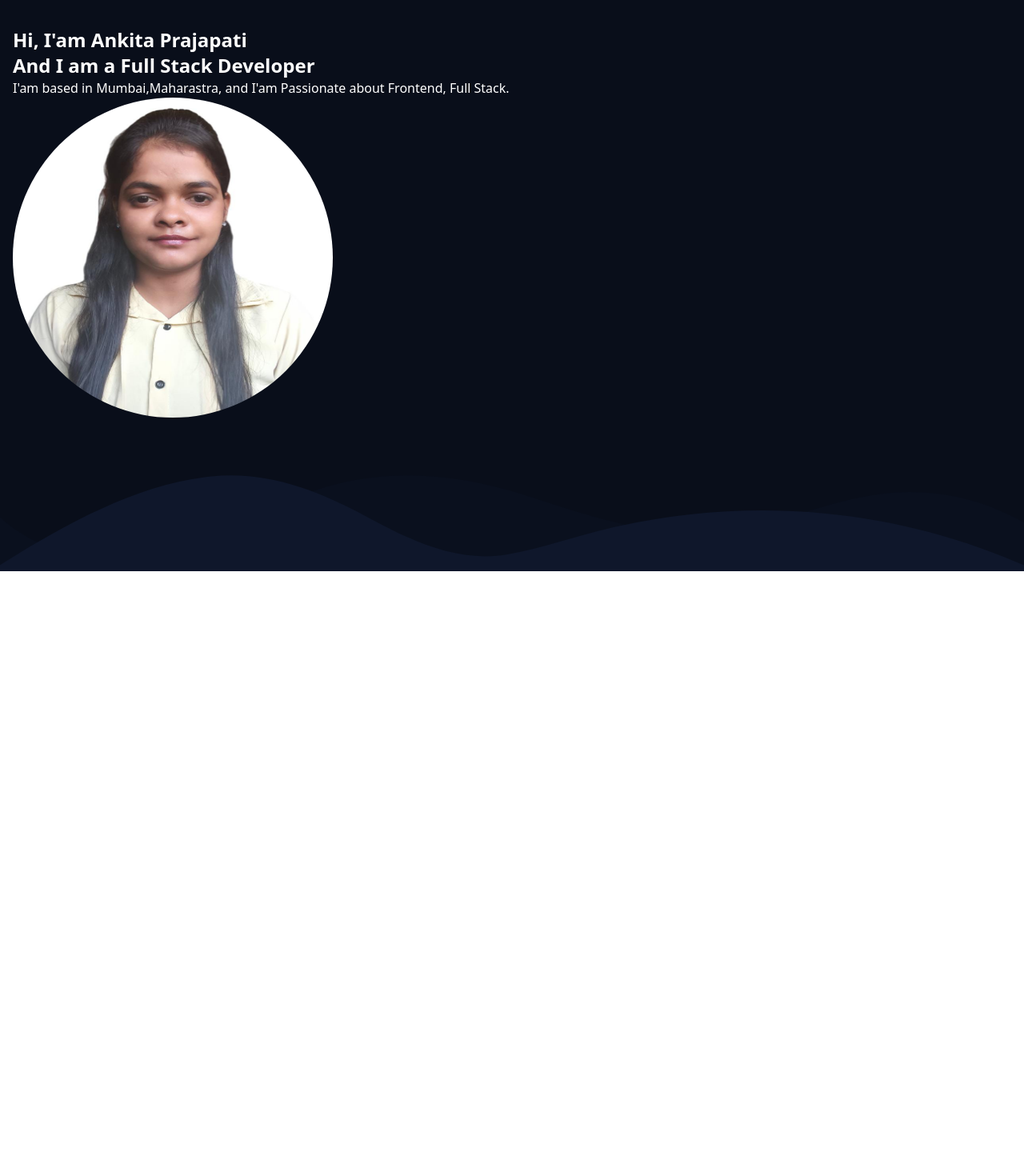
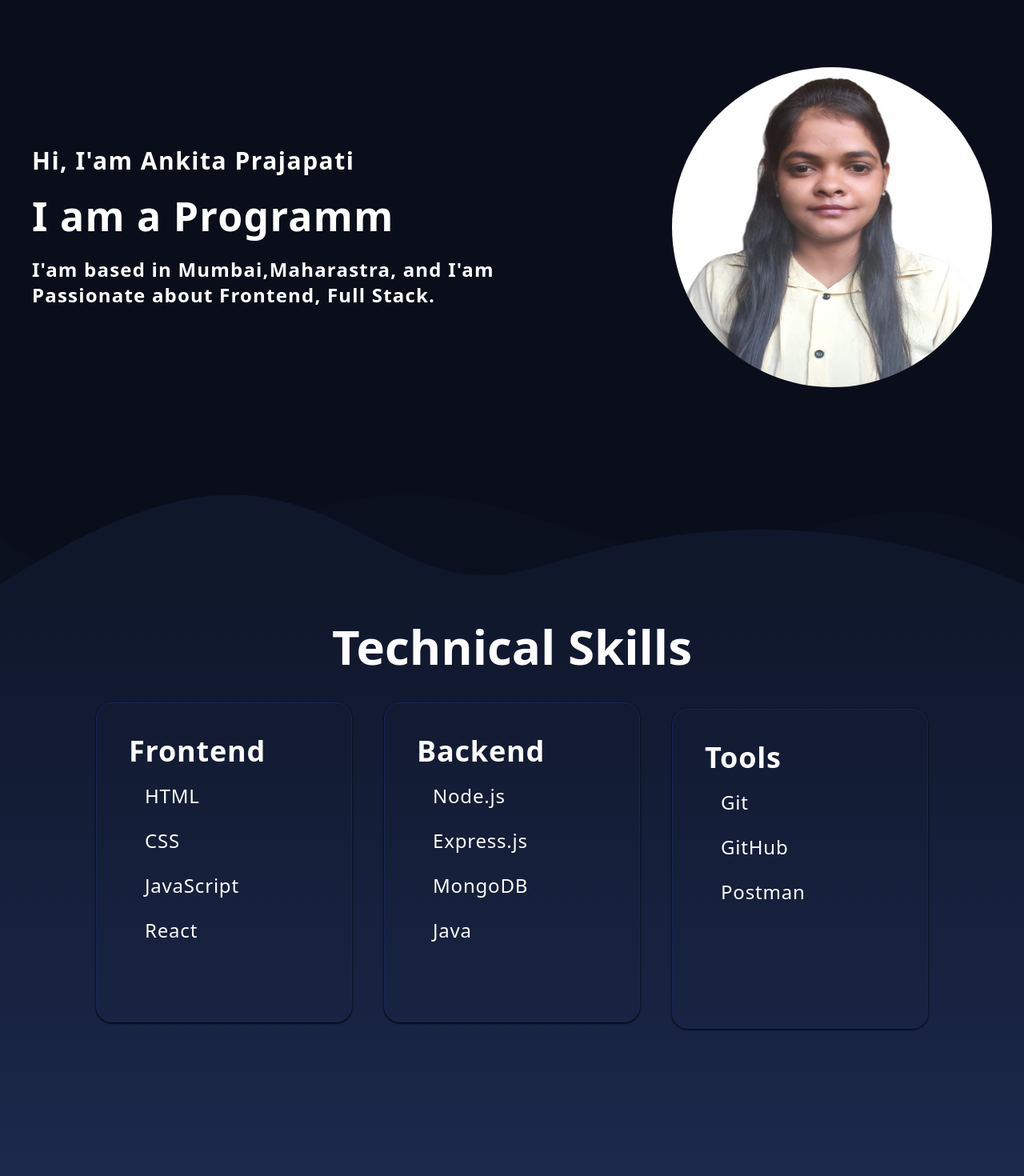
Before and after one commit to Ankita0037/MyPortfolio, a React (Vite) app: page / in a window 1280 px wide. Shown: the part 60-1530 px from the top of the page at 80% size. Before the commit the page ends 800 px from the top, so only its background shows below. Built offline with nearby package versions, Linux system fonts and the light colour scheme.

Commit message:
Updated Technical page

```diff
--- a/package.json
+++ b/package.json
@@ -15,6 +15,7 @@
     "react-dom": "^19.1.0",
     "react-icons": "^5.5.0",
     "react-router-dom": "^7.6.0",
+    "react-type-animation": "^3.2.0",
     "tailwindcss": "^4.1.7"
   },
   "devDependencies": {
--- a/src/App.jsx
+++ b/src/App.jsx
@@ -3,6 +3,8 @@ import { useState } from 'react'
 import './App.css'
 import Navbar from './components/Navbar'
 import Hero from './components/Hero'
+import Skills from './components/Skills'
+import Project from './components/Project'
 
 function App() {
   const [count, setCount] = useState(0)
@@ -12,6 +14,8 @@ function App() {
     <>
        <Navbar/>
        <Hero/>
+       <Skills/>
+       <Project/>
     </>
   )
 }
--- a/src/components/Hero.jsx
+++ b/src/components/Hero.jsx
@@ -1,23 +1,45 @@
 import React from "react";
+import { TypeAnimation } from "react-type-animation";
 
 const Hero = () => {
   return (
-    <div className="relative text-white bg-[#090e1a]">
+    <div className="relative text-white bg-[#090e1a] w-screen min-h-[93vh] p-10">
       {/* Hero Section */}
 
-      <div className="min-h-[90vh] p-10 px-4  ">
-      <h1 className = "font-bold text-2xl">Hi, I'am Ankita Prajapati</h1>
-      <h1 className = "font-bold text-2xl">And I am a Full Stack Developer</h1>
-      <p>
-        I'am based in Mumbai,Maharastra, and I'am Passionate about Frontend,
-        Full Stack.
-      </p>
-      <div className = "">
-        <img src="src\images\my photo.jpg" className = "h-100 w-100 rounded-full "></img>
-      </div>
+      <div className="flex flex-col justify-between xl:flex-row xl:justify-between items-center w-100%">
+        <div className="space-y-4 w-full xl:w-1/2 h-60 sm:h-auto">
+          <h1 className="font-bold text-3xl tracking-wider">
+            Hi, I'am Ankita Prajapati
+          </h1>
+          <div className="font-bold tracking-wider text-xl md:text-[25px] h-25 sm:h-auto">
+            <TypeAnimation
+              sequence={[
+                "I am a Programmer!",
+                1000,
+                "I am a Full Stack Developer!",
+                1000,
+              ]}
+              Wrapper="span"
+              speed={50}
+              style={{ fontSize: "2em", display: "inline-block" }}
+              repeat={Infinity}
+            />
+          </div>
+
+          <p className="text-2xl font-semibold tracking-wider">
+            I'am based in Mumbai,Maharastra, and I'am Passionate about Frontend,
+            Full Stack.
+          </p>
+        </div>
+        <div className="h-[500px] flex items-center ">
+          <img
+            src="src\images\my photo.jpg"
+            className="h-100 w-100 rounded-full z-100 hover:scale-105 hover:border-2 transition-all duration-500 ease-in-out "
+          ></img>
+        </div>
       </div>
 
-      <div className="absolute bottom-0 left-0 w-full overflow-hidden leading-[0] rotate-180">
+      <div className="absolute bottom-0 left-0 w-full overflow-hidden leading-[0] rotate-180 ">
         <svg
           data-name="Layer 1"
           xmlns="http://www.w3.org/2000/svg"
--- a/src/components/Navbar.jsx
+++ b/src/components/Navbar.jsx
@@ -9,7 +9,7 @@ const Navbar = () => {
 
   return (
     <div>
-      <nav className=" flex list-none justify-between items-center m-0 py-[10px] px-[20px] bg-[#090e1a] border-[1px] border-amber-50">
+      <nav className=" flex list-none justify-between items-center m-0 py-[10px] px-[20px] bg-[#090e1a] border-[1px] border-amber-50 w-screen">
         <div className=" flex gap-5 items-center w-[50vw]">
           <h1 className="relative inline-block text-2xl text-white font-bold tracking-wider cursor-pointer hover:scale-110 transition-all duration-400 before:absolute before:left-1/2 before:bottom-0 before:w-0 before:h-0.5 before:bg-white before:transition-all before:duration-400 before:ease-in-out hover:before:left-0 hover:before:w-full ">
             AnkitaPrajapati
@@ -69,7 +69,7 @@ const Navbar = () => {
       <ul
         className={`${
           isMenuOpen ? "block" : "hidden"
-        } block sm:hidden text-yellow-50 backdrop-blur-md bg-black/60 absolute w-[100vw] font-semibold text-2xl p-4 space-y-1`}
+        } block sm:hidden text-yellow-50 backdrop-blur-md bg-black/60 absolute w-[100vw] font-semibold text-2xl p-4 space-y-1 z-100`}
       >
         <li className="hover:underline cursor-pointer">Home</li>
         <li className="hover:underline cursor-pointer">About</li>
--- /dev/null
+++ b/src/components/Project.jsx
@@ -0,0 +1,21 @@
+import React from "react";
+
+const Project = () => {
+  return (
+    <div className="text-white bg-[#1c294c] flex justify-center w-screen h-[100vh] ">
+      <div>
+        <h1 className="font-bold text-5xl hover:scale-110 transition-all duration-300 ease-in-out cursor-pointer">
+          Projects
+        </h1>
+      </div>
+
+      <div className="flex flex-col justify-between space-y-4 md:flex-row md:justify-center sm:space-x-10 items-center w-100 ">
+        <div className="border-1 shadow-black shadow-sm border-blue-950 p-10 hover:scale-110 hover:bg-blue-800 Transition-all duration-500 ease-in-out rounded-[20px] tracking-wider group h-100 w-80">
+          <img src="" className="" />
+        </div>
+      </div>
+    </div>
+  );
+};
+
+export default Project;
--- /dev/null
+++ b/src/components/Skills.jsx
@@ -0,0 +1,45 @@
+import React from "react";
+
+const frontendSkills = ["HTML", "CSS", "JavaScript", "React"];
+const backendSkills = ["Node.js", "Express.js", "MongoDB", "Java"];
+const toolSkills = ["Git", "GitHub", "Postman"];
+
+const Skills = () => {
+  return (
+    <div className="relative text-white bg-gradient-to-b from-[#0f172b] to-[#1c294c] w-screen min-h-[93vh] p-10 space-y-10 ">
+      <div className="flex justify-center font-bold text-6xl ">
+        <h1 className = "hover:scale-110 transition-all duration-300 ease-in-out cursor-pointer">Technical Skills</h1>
+      </div>
+
+      <div className="flex flex-col justify-between space-y-4 md:flex-row md:justify-center sm:space-x-10 items-center w-100% ">
+        <div className="border-1 shadow-black shadow-sm border-blue-950 p-10 hover:scale-110 hover:bg-blue-800 Transition-all duration-500 ease-in-out rounded-[20px] tracking-wider group h-100 w-80">
+          <h1 className="font-semibold text-4xl hover:scale-120 group-hover:text-green-500 transition-all duration-500 ease-in-out cursor-pointer">Frontend</h1>
+          <ul className="text-2xl p-5 space-y-6">
+            {frontendSkills.map((skill, index) => (
+                <li key={index} className="hover:scale-105 hover:font-bold hover:underline transition-all duration-400 ease-in"> {skill} </li>
+            ))}
+
+          </ul>
+        </div>
+        <div className="border-1 shadow-black shadow-sm border-blue-950 p-10 hover:scale-110 hover:bg-blue-800 Transition-all duration-500 ease-in-out rounded-[20px] tracking-wider group h-100 w-80">
+          <h1 className="font-semibold text-4xl hover:scale-120 group-hover:text-green-500 transition-all duration-500 ease-in-out cursor-pointer">Backend</h1>
+          <ul className="text-2xl p-5 space-y-6">
+            {backendSkills.map((skill, index) =>(
+                <li key = {index} className="hover:scale-105 hover:font-bold hover:underline transition-all duration-400 ease-in"> {skill} </li>
+            ))}
+          </ul>
+        </div>
+        <div className="border-1 shadow-black shadow-sm border-blue-950 p-10 hover:scale-110 hover:bg-blue-800 Transition-all duration-500 ease-in-out rounded-[20px] tracking-wider group h-100 w-80">
+          <h1 className="font-semibold text-4xl hover:scale-120 group-hover:text-green-500 transition-all duration-500 ease-in-out cursor-pointer">Tools</h1>
+          <ul className="text-2xl p-5 space-y-6">
+            {toolSkills.map((skill ,index) =>(
+                <li key = {index} className="hover:scale-105 hover:font-bold hover:underline transition-all duration-400 ease-in"> {skill} </li>
+            ))}
+          </ul>
+        </div>
+      </div>
+    </div>
+  );
+};
+
+export default Skills;
```
Also changed, not shown: src/index.css (+0 -69 lines), 1 other file (tests, documents, lock files or other folders).
